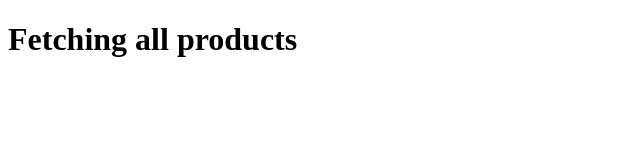
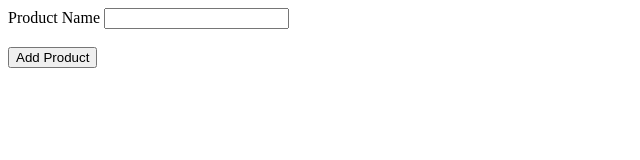
Before and after one commit to Ashutosh9110/Express-Server, a website: page view/product.html in a window 1280 px wide. Shown: the whole page, without its empty margins (0-640 px from the left). Drawn offline with Linux system fonts and the light colour scheme.

Commit message:
GET request with HTML-2

```diff
--- a/view/product.html
+++ b/view/product.html
@@ -6,6 +6,10 @@
   <title>Document</title>
 </head>
 <body>
-    <h1>Fetching all products</h1>
+    <form>
+      <label for="product">Product Name</label>
+      <input type="text" id="product" name="productName"><br><br>
+      <button type="submit">Add Product</button>
+    </form>
 </body>
 </html>
```
